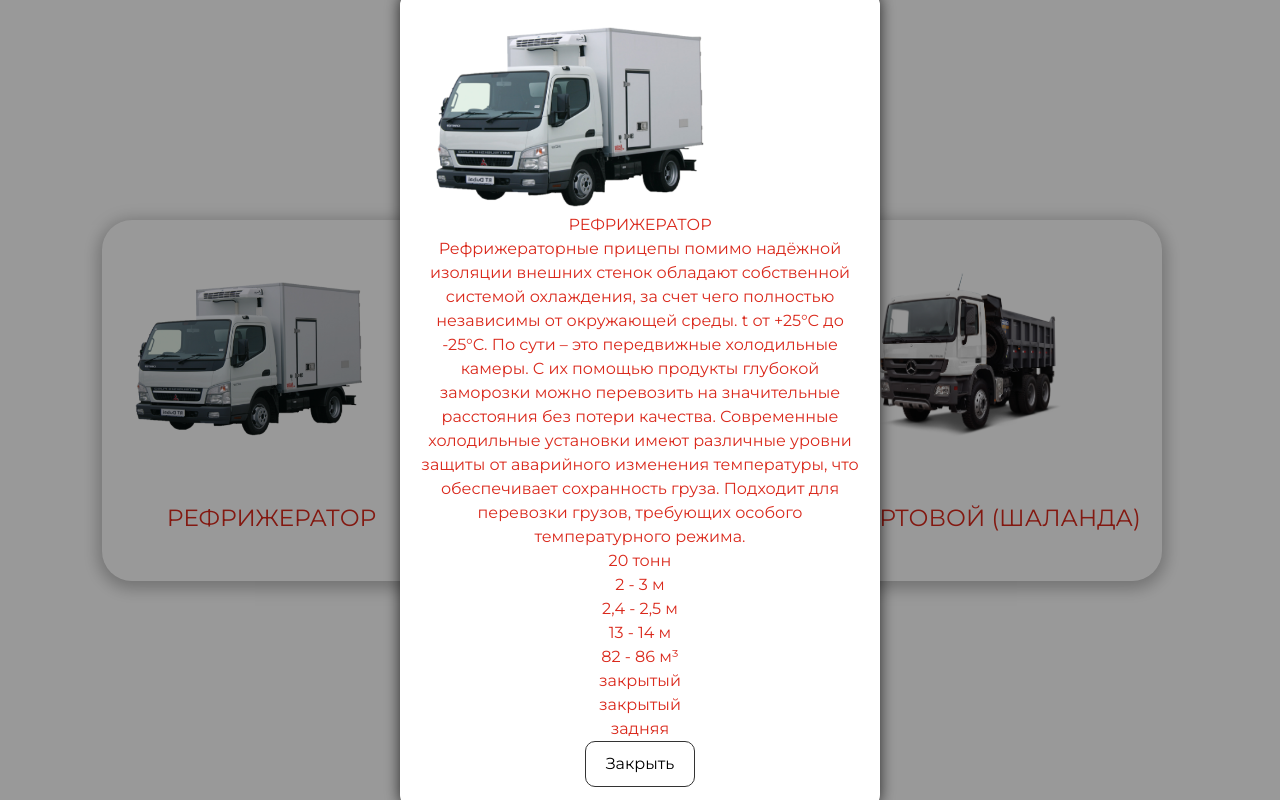
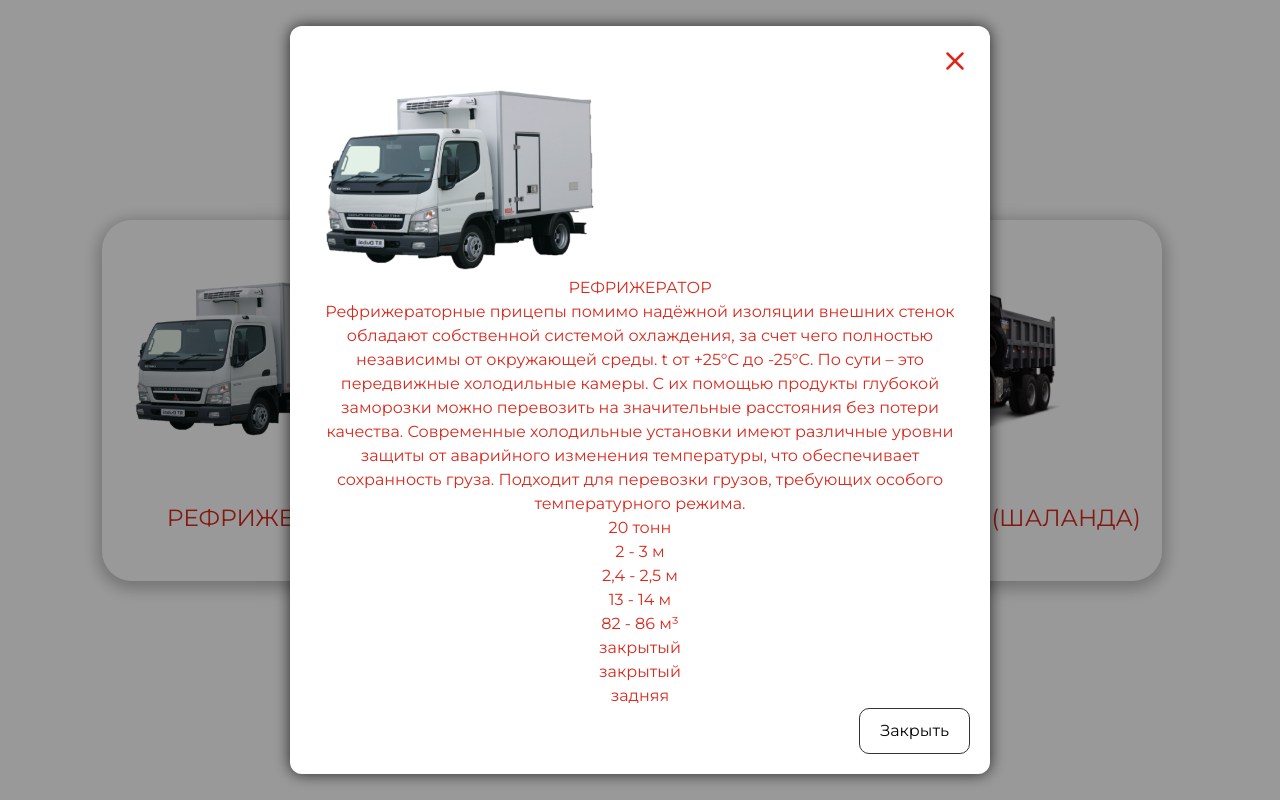
Before and after one commit to Arsaide/aiva, a Next.js app: page / in a window 1280 px wide. Both pictures are taken after a click on the item "РЕФРИЖЕРАТОР". Shown: the part 1374-2174 px from the top of the page. Built offline with nearby package versions, Linux system fonts and the light colour scheme.

Commit message:
- Changed styles

```diff
--- a/src/components/layout/ui/modal/Modal.module.scss
+++ b/src/components/layout/ui/modal/Modal.module.scss
@@ -21,9 +21,7 @@
 .close {
   opacity: 1;
   transition: opacity .2s ease;
-  padding: 5px 10px;
-  border: 1px solid #000;
-  border-radius: 6px;
+  cursor: pointer;
   &:hover {
     opacity: .7;
   }
@@ -34,7 +32,21 @@
   padding: 20px;
   border-radius: 12px;
   background-color: #fff;
-  max-width: 60vh;
+  max-width: 700px;
+  max-height: 95vh;
   margin: 0 15px;
   box-shadow: 0 0 15px 0 rgba(0,0,0,0.75);
+  overflow-y: auto;
+
 }
+
+.btn {
+  display: flex;
+  justify-content: end;
+}
+
+@media(max-height: 100px) {
+  .cnt {
+
+  }
+}
--- a/src/components/layout/ui/modal/Modal.tsx
+++ b/src/components/layout/ui/modal/Modal.tsx
@@ -1,6 +1,7 @@
 import React, { Dispatch, FC, SetStateAction, useEffect } from 'react';
 import styles from './Modal.module.scss';
 import SmallButton from '@/components/layout/ui/buttons/small-button/SmallButton';
+import { X } from 'lucide-react';
 
 interface IModal {
     children: React.ReactNode;
@@ -33,12 +34,21 @@ const Modal: FC<IModal> = ({ children, active, setActive }) => {
         >
             {active && (
                 <div className={styles.cnt} onClick={e => e.stopPropagation()}>
+                    <div className={styles.btn}>
+                        <X
+                            onClick={() => setActive(false)}
+                            className={styles.close}
+                            width={30}
+                            height={30}
+                        />
+                    </div>
                     <div
                         className={styles.content}
                         onClick={e => e.stopPropagation()}
                     >
                         {children}
                     </div>
+                    <div className={styles.btn}>
                         <SmallButton
                             text={'Закрыть'}
                             onClick={e => {
@@ -47,6 +57,7 @@ const Modal: FC<IModal> = ({ children, active, setActive }) => {
                             }}
                         />
                     </div>
+                </div>
             )}
         </div>
     );
```
Lines whose indentation alone changed are shown as unchanged.
